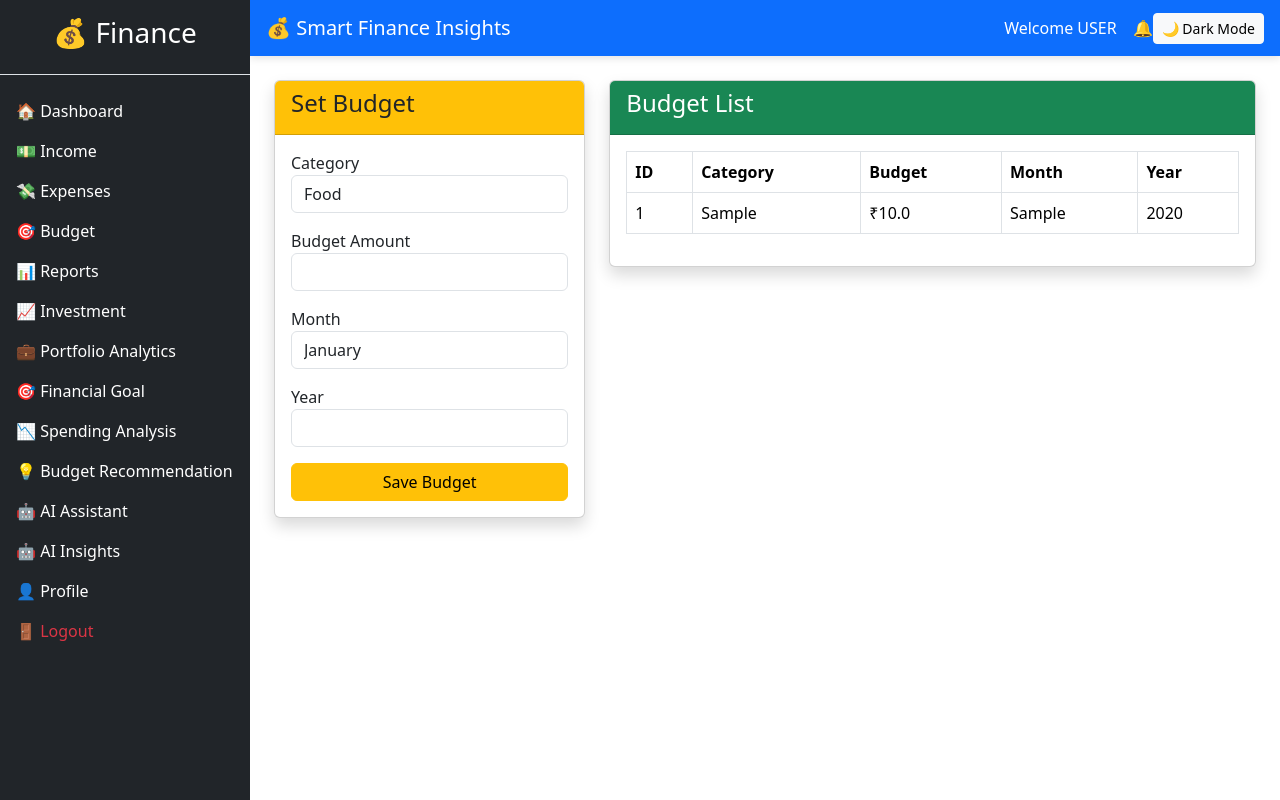
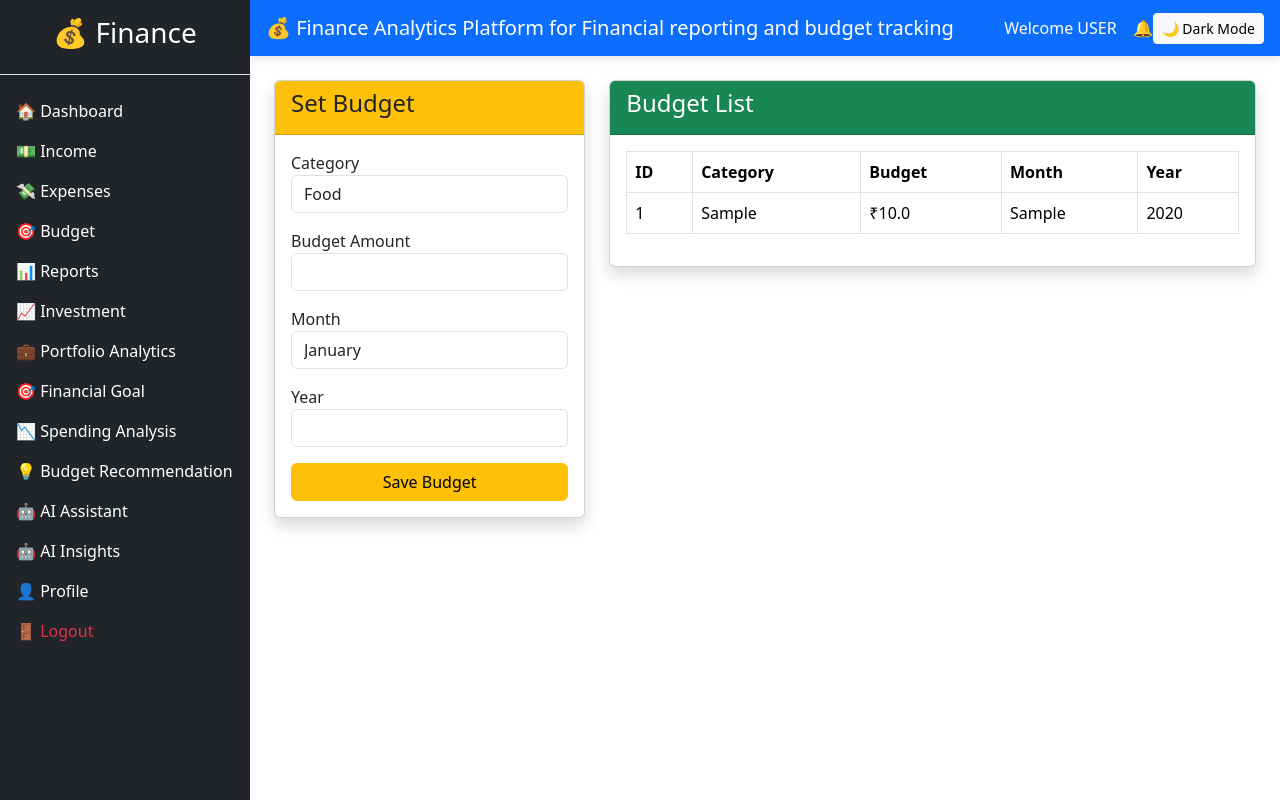
Before and after one commit to Anilvulli/smart_finance_insight, a Flask app: page /budget in a window 1280 px wide. Run offline with Flask 3, Linux system fonts and the light colour scheme; a user stored in the database is signed in; tables that the repository leaves empty hold one stand-in row (values such as "Sample post").

Commit message:
Update base.html

```diff
--- a/templates/base.html
+++ b/templates/base.html
@@ -3,7 +3,7 @@
 <head>
     <meta charset="UTF-8">
     <meta name="viewport" content="width=device-width, initial-scale=1.0">
-    <title>Smart Finance Insights</title>
+    <title>Finance Analytics Platform for Financial reporting and budget tracking</title>
     <link rel="icon" href="static/images/sf.jpg">
 
     <link href="https://cdn.jsdelivr.net/npm/bootstrap@5.3.3/dist/css/bootstrap.min.css" rel="stylesheet">
@@ -200,7 +200,7 @@ background:#2b2b2b!important;
                 </button>
 
                 <a class="navbar-brand mb-0" href="{{ url_for('dashboard') }}">
-                    💰 Smart Finance Insights
+                    💰 Finance Analytics Platform for Financial reporting and budget tracking
                 </a>
 
             </div>
```
